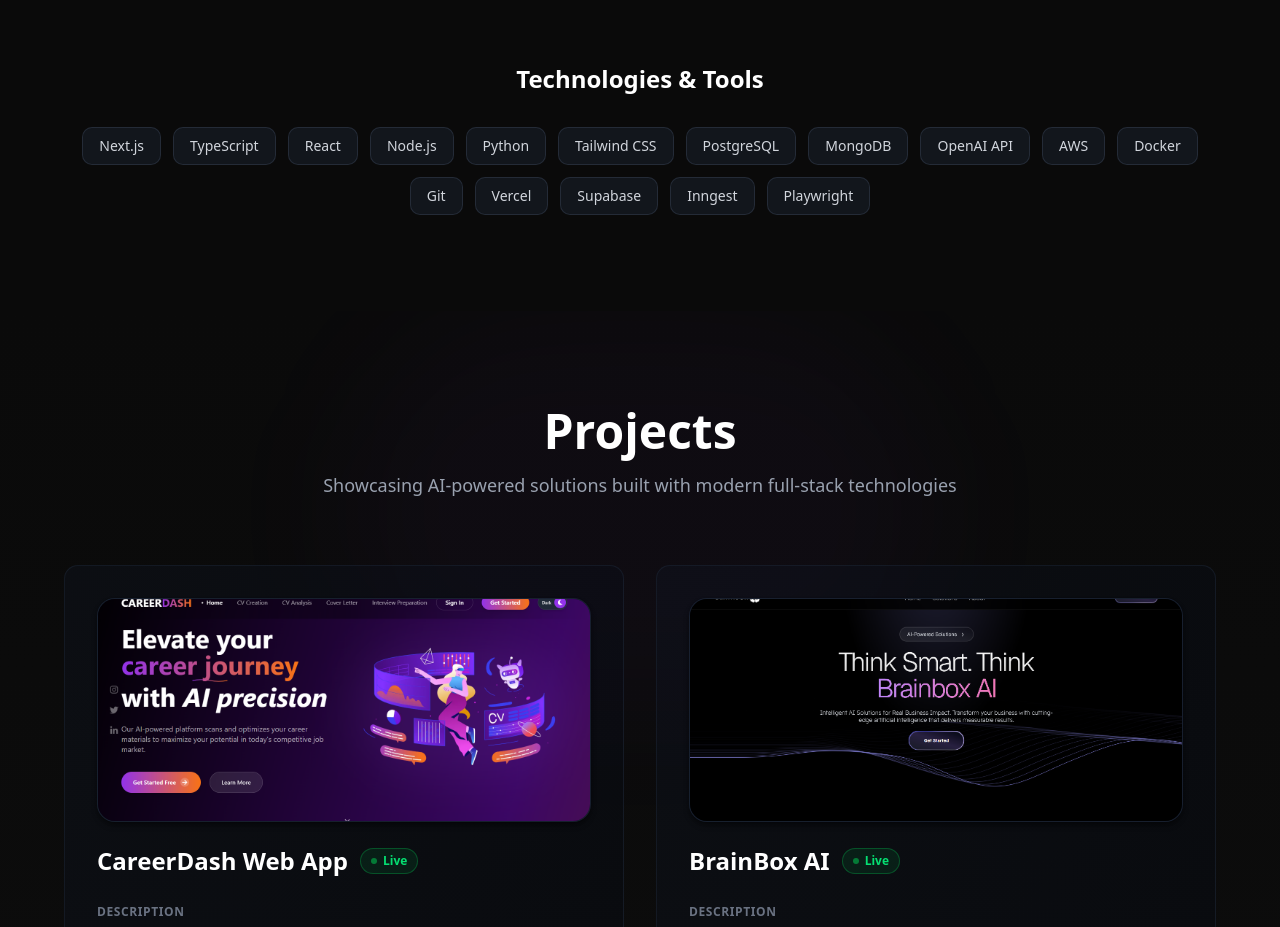
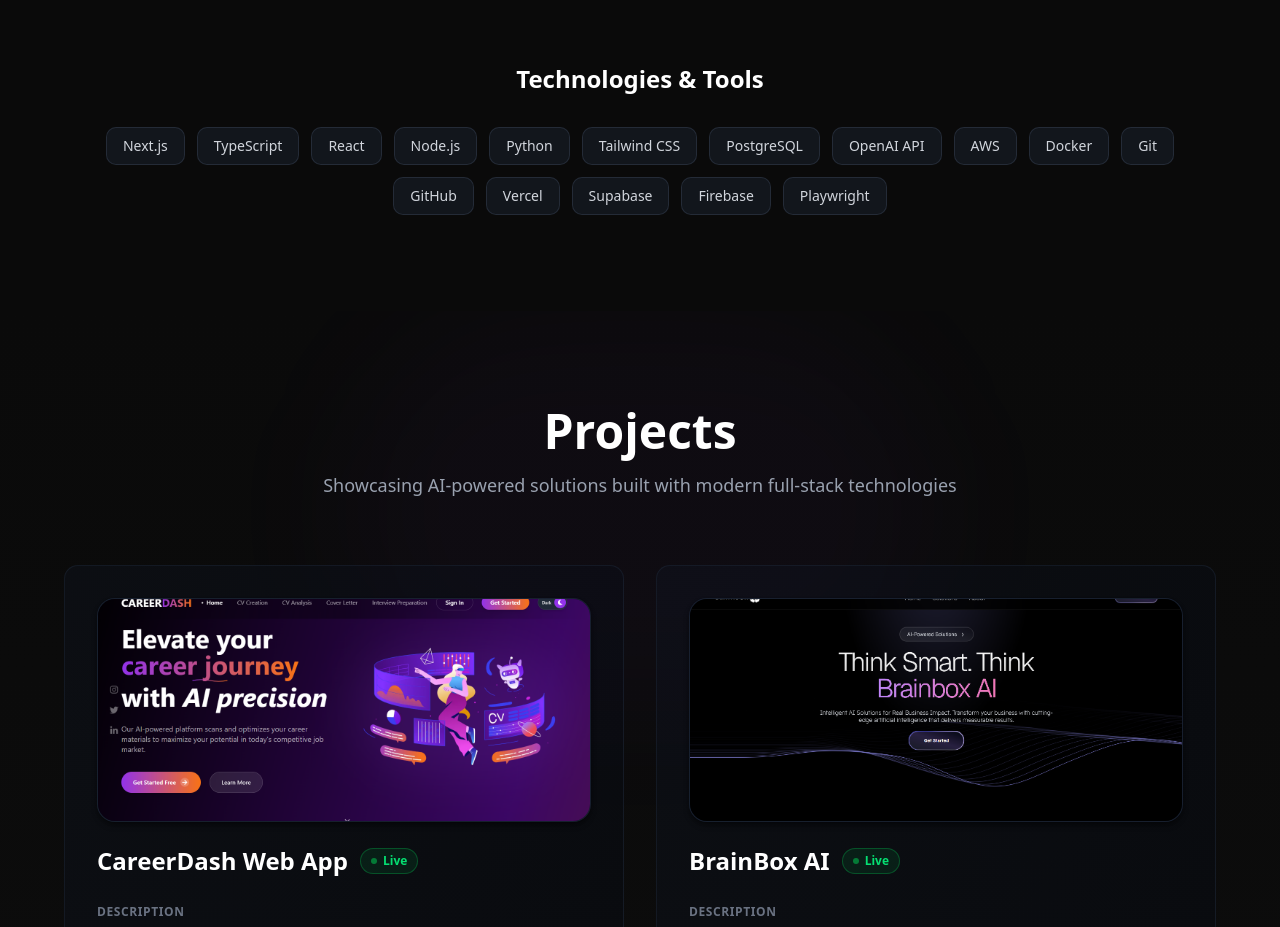
Before and after one commit to Sphesihle124/AI-Full-Stack-portfolio, a Next.js app: page / in a window 1280 px wide. Shown: the part 2280-3207 px from the top of the page. Built offline with nearby package versions, Linux system fonts and the light colour scheme.

Commit message:
updated about section

```diff
--- a/components/about/About.tsx
+++ b/components/about/About.tsx
@@ -203,14 +203,14 @@
               "Python",
               "Tailwind CSS",
               "PostgreSQL",
-              "MongoDB",
               "OpenAI API",
               "AWS",
               "Docker",
               "Git",
+              "GitHub",
               "Vercel",
               "Supabase",
-              "Inngest",
+              "Firebase",
               "Playwright",
             ].map((tech) => (
               <motion.span
```
